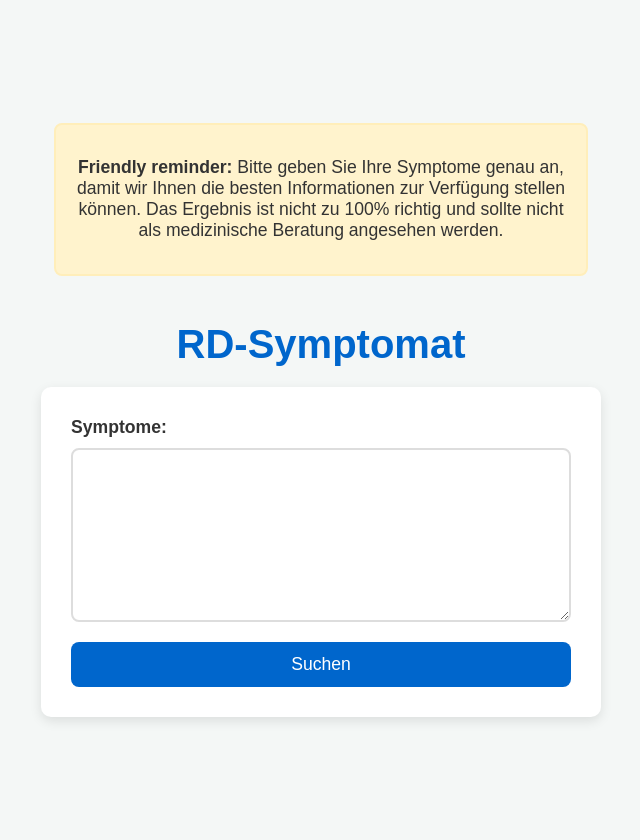
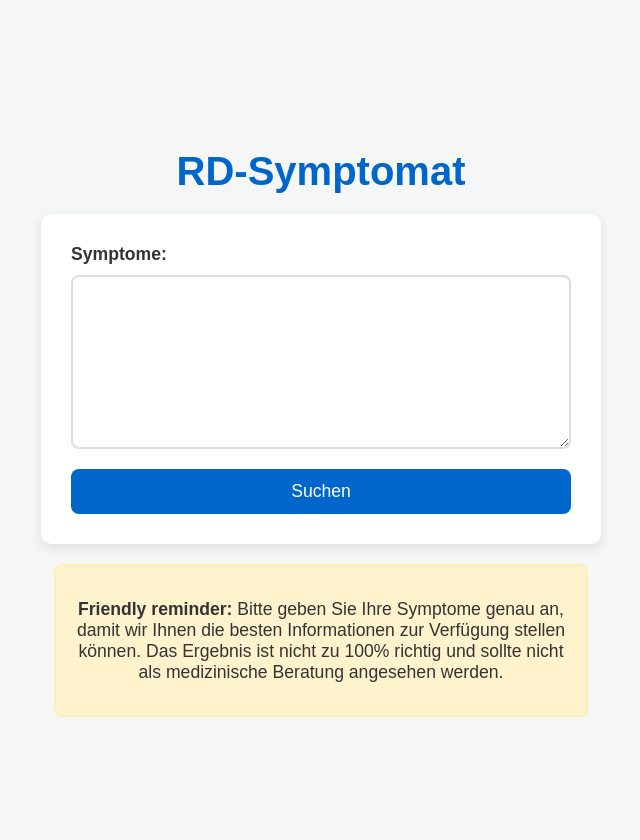
Before and after one commit to eoezcan2/rd-symptomat, a Flask app: page / in a window 1280 px wide. Shown: the whole page, without its empty margins (319-959 px from the left). Run offline with Flask 3, Linux system fonts and the light colour scheme; parts of the project's set-up code (start-up, migrations or seed data) failed here and were passed over.

Commit message:
Move reminder to bottom

```diff
--- a/server/templates/index.html
+++ b/server/templates/index.html
@@ -78,7 +78,7 @@
             padding: 15px;
             border-radius: 8px;
             border: 2px solid #ffeeba;
-            margin-bottom: 20px;
+            margin-top: 20px;
             max-width: 500px;
             width: 100%;
             text-align: center;
@@ -87,17 +87,17 @@
     </style>
 </head>
 <body>
+    <h1>RD-Symptomat</h1>
+    <form action="/predict" method="post">
+        <label for="symptoms">Symptome:</label>
+        <textarea id="symptoms" name="symptoms"></textarea>
+        <button type="submit">Suchen</button>
+    </form>
     <div class="reminder">
       <p><strong>Friendly reminder:</strong>
           Bitte geben Sie Ihre Symptome genau an, damit wir Ihnen die besten Informationen zur Verfügung stellen können.
           Das Ergebnis ist nicht zu 100% richtig und sollte nicht als medizinische Beratung angesehen werden.
       </p>
     </div>
-  <h1>RD-Symptomat</h1>
-  <form action="/predict" method="post">
-    <label for="symptoms">Symptome:</label>
-    <textarea id="symptoms" name="symptoms"></textarea>
-    <button type="submit">Suchen</button>
-  </form>
 </body>
 </html>
```
Lines whose indentation alone changed are shown as unchanged.
